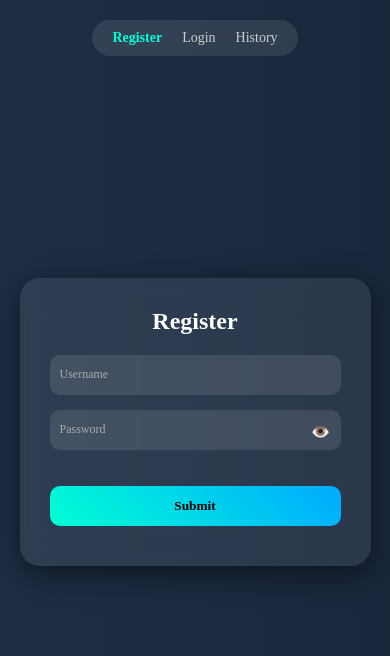
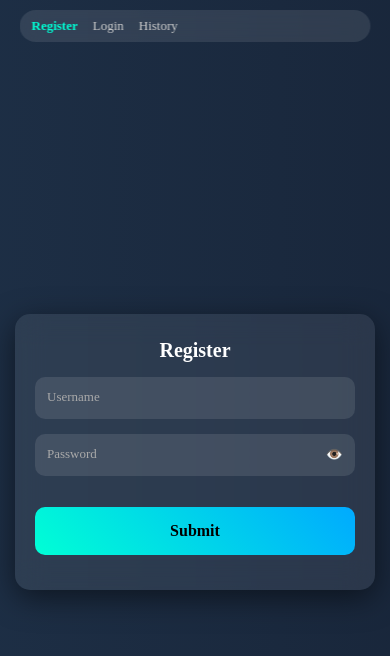
Before and after one commit to 16easha15/SecureX-Authentication-Integrity-and-Threat-Detection-Platform, a plain HTML site: page index.html in a window 390 px wide. Drawn offline with Linux system fonts and the light colour scheme.

Commit message:
updated UI

```diff
--- a/style.css
+++ b/style.css
@@ -1,7 +1,12 @@
-*{margin:0;padding:0;box-sizing:border-box;font-family:Poppins;}
+*{
+margin:0;
+padding:0;
+box-sizing:border-box;
+font-family:Poppins;
+}
 
 body{
-height:100vh;
+min-height:100vh;
 display:flex;
 justify-content:center;
 align-items:center;
@@ -9,6 +14,7 @@ flex-direction:column;
 background:linear-gradient(270deg,#141e30,#243b55);
 background-size:400% 400%;
 animation:bg 8s infinite;
+padding:20px;
 }
 
 @keyframes bg{
@@ -17,16 +23,20 @@ animation:bg 8s infinite;
 100%{background-position:0%}
 }
 
-/* Navbar */
+/* NAVBAR */
 .navbar{
-position:absolute;
-top:20px;
+position:fixed;
+top:15px;
+left:50%;
+transform:translateX(-50%);
 display:flex;
-gap:20px;
+gap:15px;
 background:rgba(255,255,255,0.1);
-padding:10px 20px;
+padding:10px 15px;
 border-radius:20px;
 backdrop-filter:blur(10px);
+z-index:1000;
+width:fit-content;
 }
 
 .menu{
@@ -41,10 +51,12 @@ color:#00ffd5;
 font-weight:bold;
 }
 
-/* Container */
+/* CONTAINER */
 .container{
-width:320px;
-padding:30px;
+width:100%;
+max-width:400px;
+margin-top:100px;
+padding:30px 20px;
 border-radius:20px;
 background:rgba(255,255,255,0.08);
 backdrop-filter:blur(15px);
@@ -53,24 +65,31 @@ color:white;
 text-align:center;
 }
 
-h2{margin-bottom:20px;}
+h2{
+margin-bottom:20px;
+font-size:22px;
+}
 
-.input-group{position:relative;margin-bottom:15px;}
+.input-group{
+position:relative;
+margin-bottom:15px;
+}
 
 input{
 width:100%;
-padding:12px;
+padding:14px;
 border:none;
 border-radius:10px;
 background:rgba(255,255,255,0.1);
 color:white;
 outline:none;
+font-size:14px;
 }
 
 label{
 position:absolute;
 top:12px;
-left:10px;
+left:12px;
 color:#aaa;
 font-size:12px;
 transition:.3s;
@@ -85,9 +104,10 @@ color:#00ffd5;
 
 .eye{
 position:absolute;
-right:10px;
+right:12px;
 top:12px;
 cursor:pointer;
+font-size:14px;
 }
 
 .strength{
@@ -96,16 +116,17 @@ border-radius:5px;
 margin-top:5px;
 }
 
-/* Button */
+/* BUTTON */
 button{
 width:100%;
-padding:12px;
+padding:14px;
 margin-top:10px;
 border:none;
 border-radius:10px;
 background:linear-gradient(45deg,#00ffd5,#00aaff);
 font-weight:bold;
 cursor:pointer;
+font-size:15px;
 }
 
 .message{
@@ -113,7 +134,7 @@ margin-top:10px;
 font-size:13px;
 }
 
-/* Popup */
+/* POPUP */
 .popup{
 position:fixed;
 top:0;
@@ -140,13 +161,21 @@ padding:20px;
 border-radius:15px;
 text-align:center;
 color:white;
+width:85%;
+max-width:300px;
 }
 
-/* History */
+/* HISTORY */
+#historyBox{
+width:100%;
+max-width:400px;
+margin-top:100px;
+}
+
 #historyBox ul{
 list-style:none;
 margin-top:10px;
-max-height:250px;
+max-height:300px;
 overflow-y:auto;
 }
 
@@ -157,7 +186,68 @@ border-bottom:1px solid #555;
 padding:5px 0;
 }
 
-/* Responsive */
-@media(max-width:768px){
-.container{width:90%;}
+/* 🔥 MOBILE OPTIMIZATION FOR GALAXY A23 & MODERN PHONES */
+@media (max-width: 480px) {
+    body {
+        padding: 15px;
+        /* Center content vertically if the screen is tall like A23 */
+        justify-content: center;
+    }
+
+    /* Navbar: Balanced spacing */
+    .navbar {
+        width: 90%;
+        top: 10px;
+        padding: 8px 12px;
+    }
+
+    .menu {
+        font-size: 13px;
+    }
+
+    /* Container: Remove the 90px padding and use reasonable values */
+    .container {
+        width: 100%;
+        margin-top: 60px; /* Space for fixed navbar */
+        padding: 25px 20px;
+        border-radius: 15px;
+    }
+
+    h2 {
+        font-size: 20px;
+        margin-bottom: 15px;
+    }
+
+    /* Inputs: Fixed the massive 58px padding issue */
+    input {
+        padding: 12px 40px 12px 12px; /* Extra right padding for the eye icon */
+        font-size: 16px; /* Prevents iOS/Android auto-zoom on focus */
+    }
+
+    label {
+        font-size: 13px;
+        top: 12px;
+    }
+
+    /* Button: Sized for easy thumb tapping */
+    button {
+        padding: 15px;
+        font-size: 16px;
+        margin-top: 5px;
+    }
+
+    /* Eye Icon alignment */
+    .eye {
+        top: 12px;
+        right: 12px;
+    }
+
+    /* History List: Ensure it doesn't overflow the screen */
+    #historyBox {
+        margin-top: 60px;
+    }
+
+    #historyBox ul {
+        max-height: 50vh; /* Adjust height based on screen size */
+    }
 }
```
